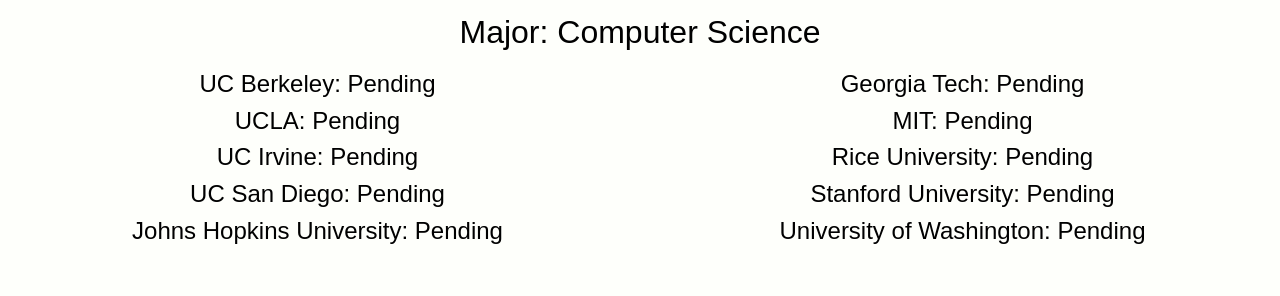
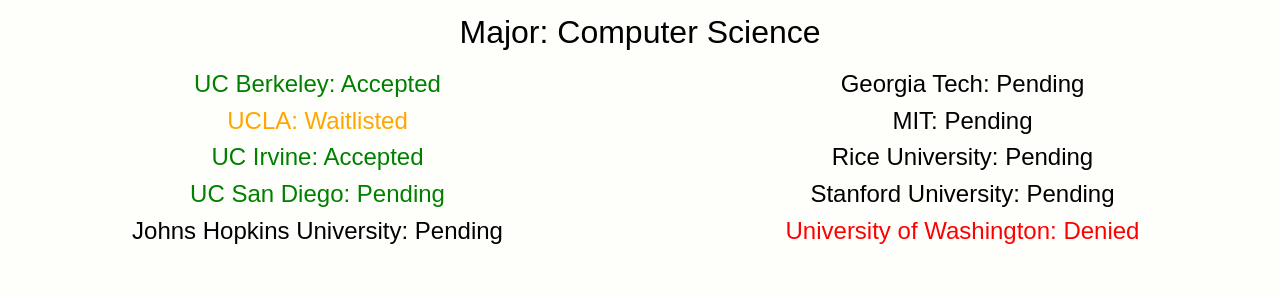
Before and after one commit to leewjae/wonjae_web, a React (Create React App) app: page / in a window 1280 px wide. Shown: the part 249-545 px from the top of the page. Built offline with nearby package versions, Linux system fonts and the light colour scheme.

Commit message:
College Admission Updated first wave

```diff
--- a/src/pages/css/home.css
+++ b/src/pages/css/home.css
@@ -17,3 +17,15 @@
   padding-top: 20vh;
   color: #000000;
 }
+
+.accepted {
+    color : green;
+}
+
+.waitlisted {
+    color : orange;
+}
+
+.denied {
+    color : red;
+}
--- a/src/pages/home.js
+++ b/src/pages/home.js
@@ -15,10 +15,10 @@
                 <h2>Major: Computer Science</h2>
                 <Row>
                     <Col>
-                        <h4> UC Berkeley: Pending </h4>
-                        <h4> UCLA: Pending </h4>
-                        <h4> UC Irvine: Pending </h4>
-                        <h4> UC San Diego: Pending </h4>
+                        <h4 className = "accepted"> UC Berkeley: Accepted </h4>
+                        <h4 className = "waitlisted"> UCLA: Waitlisted </h4>
+                        <h4 className = "accepted"> UC Irvine: Accepted </h4>
+                        <h4 className = "accepted"> UC San Diego: Pending </h4>
                         <h4> Johns Hopkins University: Pending </h4>
                     </Col>
 
@@ -27,7 +27,7 @@
                         <h4> MIT: Pending </h4>
                         <h4> Rice University: Pending </h4>
                         <h4> Stanford University: Pending </h4>
-                        <h4> University of Washington: Pending </h4>
+                        <h4 className = "denied"> University of Washington: Denied </h4>
                     </Col>
                 </Row>
                 </div>
```
Also changed, not shown: 1 other file (tests, documents, lock files or other folders).
